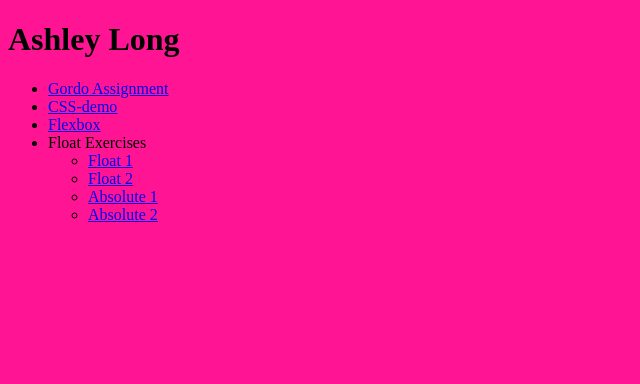
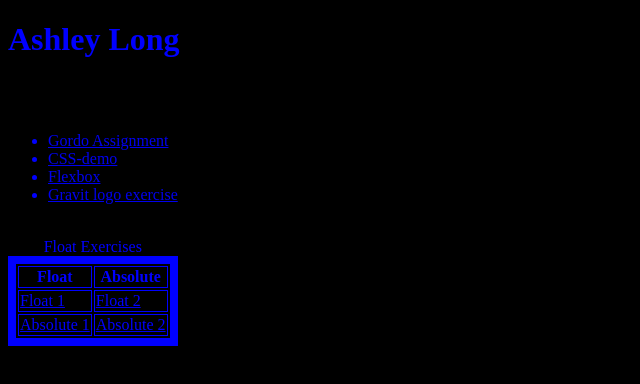
Before and after one commit to AshleyLong567/ifsc-1310, a plain HTML site: page index.html in a window 1280 px wide. Shown: the whole page, without its empty margins (0-640 px from the left). Drawn offline with Linux system fonts and the light colour scheme.

Commit message:
latest homepage

```diff
--- a/assets/css/style.css
+++ b/assets/css/style.css
@@ -1,10 +1,50 @@
 body {
-    background-color:deeppink ;
+    background-color:black ;
 
     }
 
-   div {
-  background-image: url(https://post.greatist.com/wp-content/uploads/sites/3/2020/02/322868_1100-1100x628.jpg);
-  background-size: contain;
-  background-repeat: no-repeat;
-}
+
+
+  <table border="8" border-top-color= "yellow" style="color:blue;" background-color="red">
+        <caption>Float Exercises</caption> <!--Caption of the table-->
+  <tbody>
+   <tr>
+    <th scope="col">Float</th> <!--specifies the columns-->
+    <th scope="col">Absolute</th>
+
+   </tr>
+   <tr>
+    <td> <!--Start of Column1, row1-->
+    <a href="positioning-lab/float-1.html">
+    <div style="color:blue;">
+      Float 1
+    </div>
+    </a>
+    </td>
+
+    <td><!--Start of Column2, row1-->
+    <a href="positioning-lab/float-2.html">
+    <div style="color:blue;">
+      Float 2
+    </div>
+    </a>
+    </td>
+
+   </tr>
+   <tr>
+    <td><!--Start of Column1, row2-->
+    <a href="positioning-lab/absolute-1.html">
+    <div style="color:blue;">
+      Absolute 1
+    </div>
+    </a>
+    </td>
+
+    <td><!--Start of Column2, row2-->
+         <a href="positioning-lab/absolute-2.html">
+    <div style="color:blue;">
+      Absolute 2
+    </div>
+    </a>
+    </td>
+    </tr>
--- a/index.html
+++ b/index.html
@@ -5,33 +5,76 @@
 <head>
     <meta charset="utf-8">
 
-    <title> IFSC 1310 | Ashley Long </title>
+    <title>  IFSC 1310 | Ashley Long </title>
     <meta name="description" content="IFSC 1310 Course content" />
     <meta name="author" content="Ashley Long" />
     <link rel="stylesheet" href="assets/css/style.css" type="text/css" >
     </head>
 
     <body>
-        <h1>Ashley Long</h1>
-    <nav>
-        <ul>
+        <h1>
+            <div style="color:blue;" font-family="Times new roman">    <!--inline css need to work on font-->
+            Ashley Long</h1>
+
+    <br><!--This is a break tag, does not need an end tag-->
+    <br>
+     <nav>
+        <ul> <div style="color:blue;">
         <li><a href="prototype/gordo.html">Gordo Assignment</a></li>
         <li><a href= "assets/css/css-demo.css" > CSS-demo </a></li>
         <li><a href= "assets/img/froggy2.png" > Flexbox </a></li>
+        <li><a href= "assets/img/logo.png" > Gravit logo exercise </a></li>
 
-    <li>Float Exercises
-    <ul>
-        <li><a href="positioning-lab/float-1.html" >Float 1 </a></li>
-        <li><a href="positioning-lab/float-2.html" >Float 2 </a></li>
-        <li><a href="positioning-lab/absolute-1.html" >Absolute 1 </a></li>
-        <li><a href="positioning-lab/aboslute-2.html" >Absolute 2 </a></li>
-    </ul>
+        </nav>
+
+        </body>
+
+    <br>
+
+   <table border="8", bordercolor="blue", style="color:blue;">
+        <caption>Float Exercises</caption> <!--Caption of the table-->
+  <tbody>
+   <tr>
+    <th scope="col">Float</th> <!--specifies the columns-->
+    <th scope="col">Absolute</th>
+
+   </tr>
+   <tr>
+    <td> <!--Start of Column1, row1-->
+    <a href="positioning-lab/float-1.html">
+    <div style="color:blue;" >
+      Float 1
+     </div>
+    </a>
+    </td>
+
+    <td><!--Start of Column2, row1-->
+    <a href="positioning-lab/float-2.html">
+    <div style="color:blue;">
+      Float 2
+    </div>
+    </a>
+    </td>
+
+   </tr>
+   <tr>
+    <td><!--Start of Column1, row2-->
+    <a href="positioning-lab/absolute-1.html">
+    <div style="color:blue;">
+      Absolute 1
+    </div>
+    </a>
+    </td>
+
+    <td><!--Start of Column2, row2-->
+         <a href="positioning-lab/absolute-2.html">
+    <div style="color:blue;">
+      Absolute 2
+    </div>
+    </a>
+    </td>
+    </tr>
 
 
 
-    </li>
-    </ul>
-        </nav>
-
-        </body>
-        </html>
+    </html>
```
Also changed, not shown: extra.html (added, +16 -0 lines), positioning-lab/absolute-1.html (+11 -4 lines), positioning-lab/float-2.html (+4 -4 lines), assets/img/dog.jpg (added), assets/img/logo.png (added).
